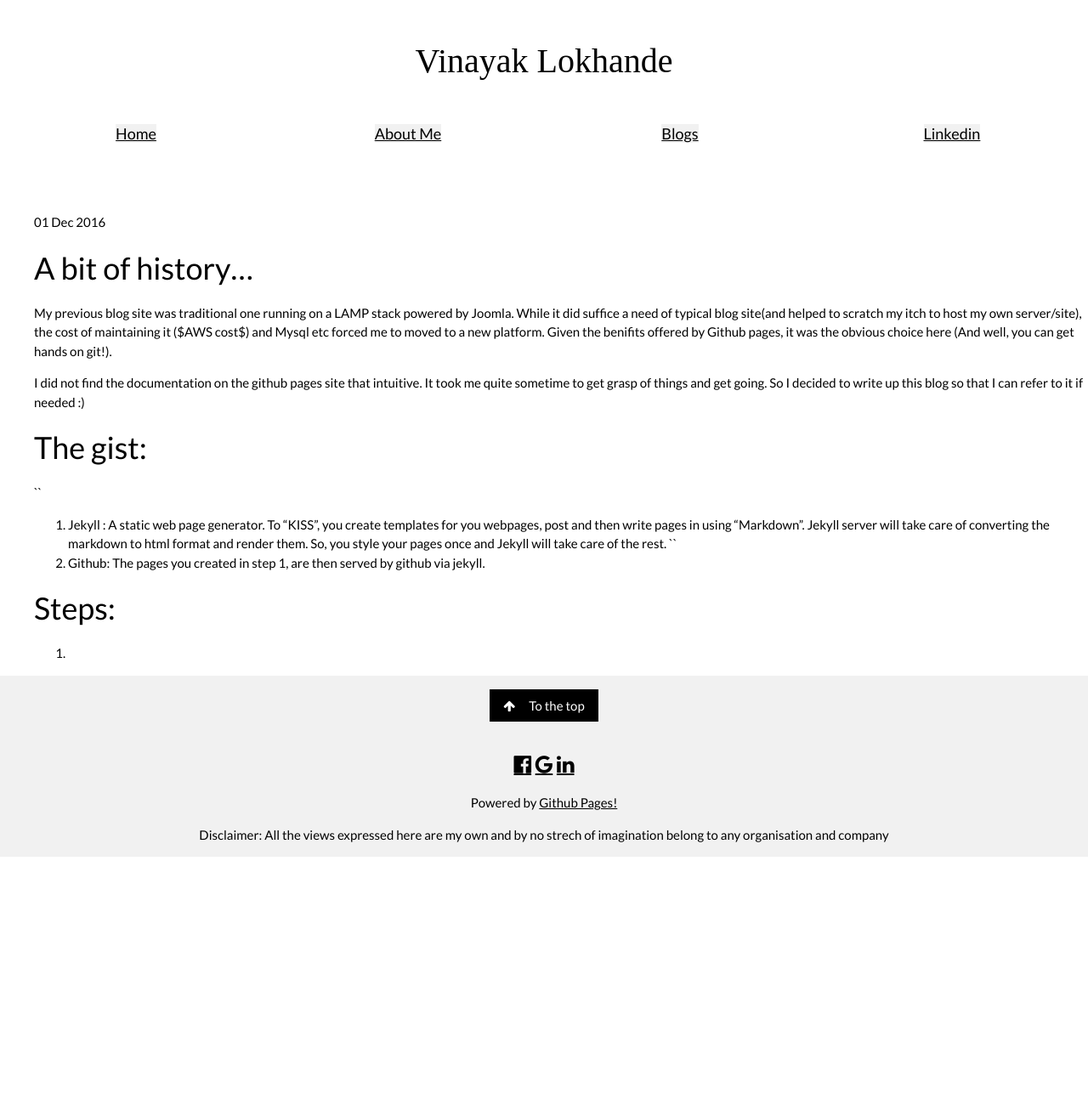
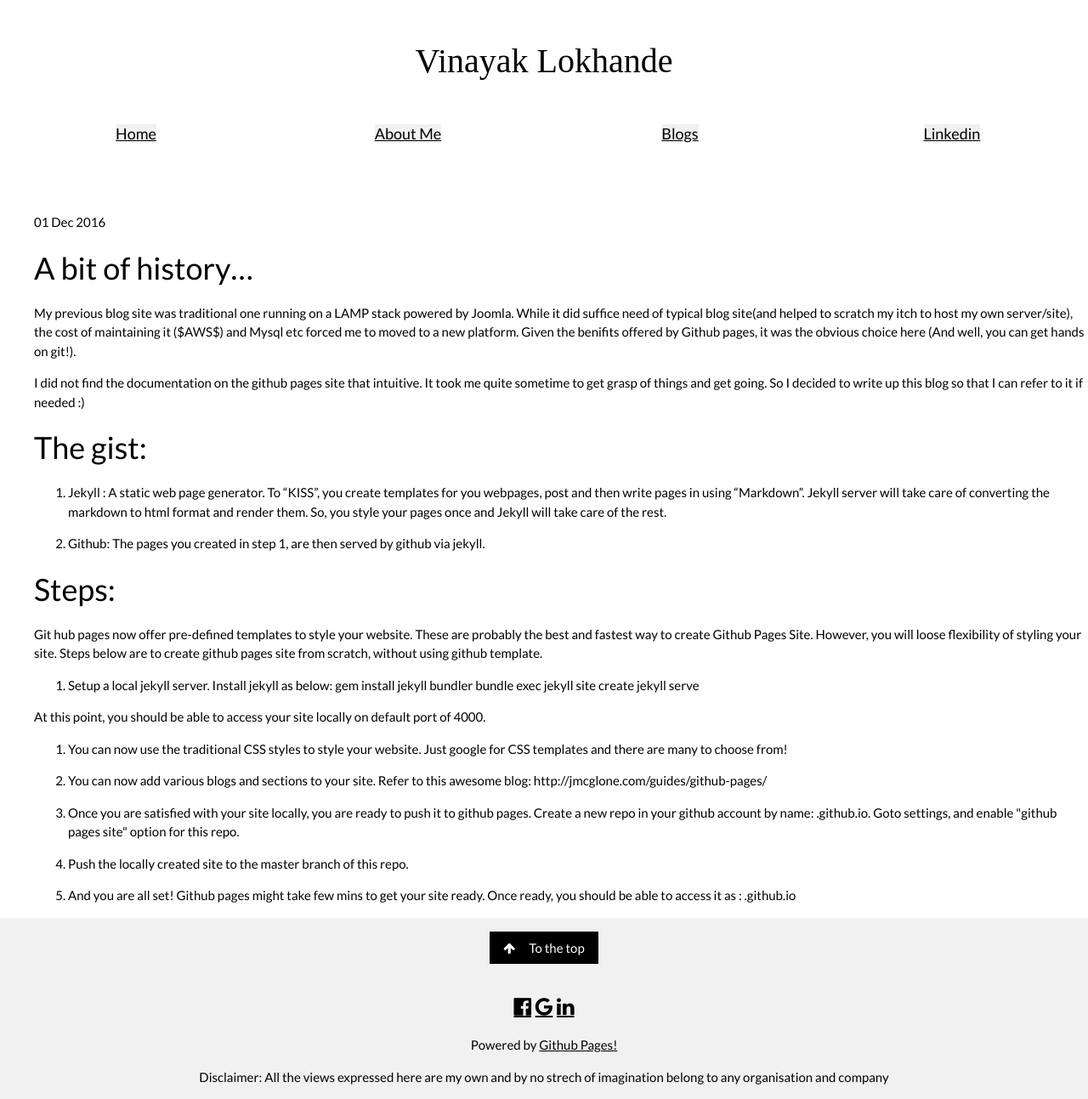
Before and after one commit to vinlok/vinlok.github.io, a Jekyll site: the page built from _posts/2014-04-30-Guide-to-github-pages.md, in a window 1280 px wide and 1293 px high. Shown: the whole window at 85% size. Built offline with Jekyll 4.4.1, drawn with Linux system fonts in a browser that asks for light colours.

```diff
--- a/_posts/2014-04-30-Guide-to-github-pages.md
+++ b/_posts/2014-04-30-Guide-to-github-pages.md
@@ -6,18 +6,37 @@ date: 2016-12-01
 
 # A bit of history...
 
-My previous blog site was traditional one running on a LAMP stack powered by Joomla. While it did suffice a need of typical blog site(and helped to scratch my itch to host my own server/site), the cost of maintaining it ($AWS cost$) and Mysql etc forced me to moved to a new platform. Given the benifits offered by Github pages, it was the obvious choice here (And well, you can get hands on git!).
+My previous blog site was traditional one running on a LAMP stack powered by Joomla. While it did suffice need of typical blog site(and helped to scratch my itch to host my own server/site), the cost of maintaining it ($AWS$) and Mysql etc forced me to moved to a new platform. Given the benifits offered by Github pages, it was the obvious choice here (And well, you can get hands on git!).
 
 I did not find the documentation on the github pages site that intuitive. It took me quite sometime to get grasp of things and get going. So I decided to write up this blog so that I can refer to it if needed :)
 
 # The gist:
 
-``
 1. Jekyll : A static web page generator. To "KISS", you create templates for you webpages, post and then write pages in using "Markdown". Jekyll server will take care of converting the markdown to html format and render them. So, you style your pages once and Jekyll will take care of the rest.
-``
+
+
 2. Github: The pages you created in step 1, are then served by github via jekyll.
 
 
 # Steps:
 
-1.
+Git hub pages now offer pre-defined templates to style your website. These are probably the best and fastest way to create Github Pages Site. However, you will loose flexibility of styling your site. Steps below are to create github pages site from scratch, without using github template.
+
+
+1. Setup a local jekyll server. Install jekyll as below:
+gem install jekyll bundler
+bundle exec jekyll site create
+jekyll serve
+
+At this point, you should be able to access your site locally on default port of 4000.
+
+
+2. You can now use the traditional CSS styles to style your website. Just google for CSS templates and there are many to choose from!
+
+3. You can now add various blogs and sections to your site. Refer to this awesome blog: http://jmcglone.com/guides/github-pages/
+
+4. Once you are satisfied with your site locally, you are ready to push it to github pages. Create a new repo in your github account by name: <youname>.github.io. Goto settings, and enable "github pages site" option for this repo.
+
+5. Push the locally created site to the master branch of this repo.
+
+6. And you are all set! Github pages might take few mins to get your site ready. Once ready, you should be able to access it as : <youname>.github.io
```
Also changed, not shown: _posts/2014-04-23-Python-CheetSheet.md (added, +54 -0 lines), 3 other files.
